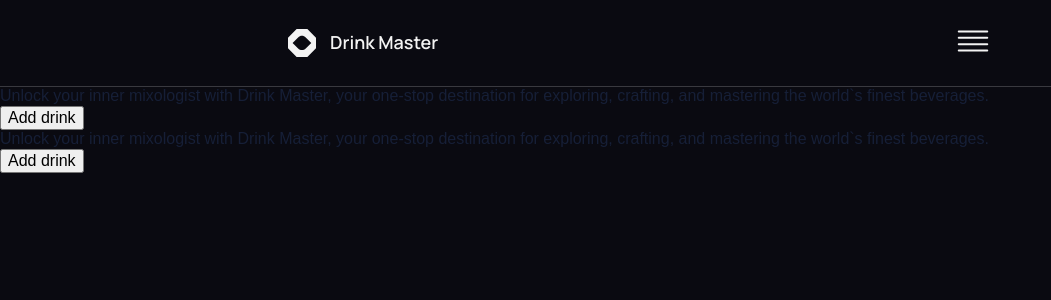
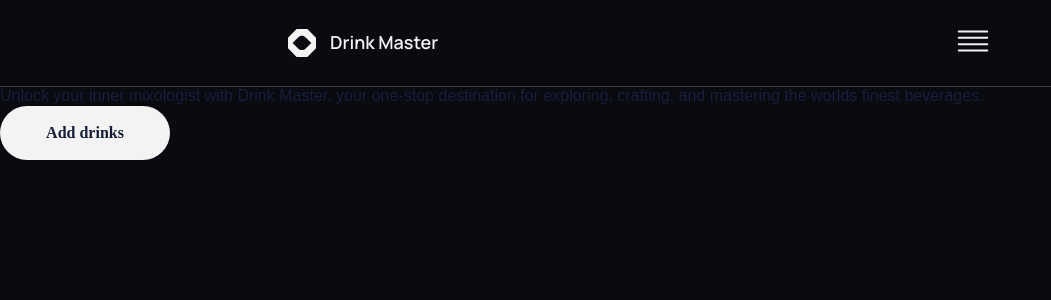
Before and after one commit to LightPride/DrinkMaster-FrontEnd, a React (Vite) app: page /DrinkMaster-FrontEnd/home in a window 1280 px wide. Shown: the top 300 px of the page, without its empty margins (0-1051 px from the left). Built offline with nearby package versions, Linux system fonts and the light colour scheme.

Commit message:
hero_section

```diff
--- /dev/null
+++ b/src/components/Button/Button.jsx
@@ -0,0 +1,48 @@
+import clsx from 'clsx';
+// import PropTypes from 'prop-types';
+import { StyledButton } from './StyledButton.styled';
+
+export const Button = ({
+  children,
+  className,
+  type,
+  addRecipe,
+  logOut,
+  addToFavorite,
+  seeRecipe,
+  subscribe,
+  disabled,
+  active,
+  onClick,
+  ...otherProps
+}) => {
+  const buttonClasses = clsx(StyledButton, className,{
+    addRecipe,
+    logOut,
+    addToFavorite,
+    seeRecipe,
+    subscribe,
+  });
+  const onClickAction = (e) => {
+    if (disabled) {
+      e.preventDefault();
+    } else {
+      return onClick(e);
+    }
+  };
+
+  const ButtonTag = otherProps.href ? 'a' : StyledButton;
+
+  return (
+    <ButtonTag
+      className={buttonClasses}
+      onClick={onClickAction}
+      disabled={disabled}
+      active={active}
+      {...otherProps}
+      type={type}
+    >
+      {children}
+    </ButtonTag>
+  );
+};
--- /dev/null
+++ b/src/components/Button/StyledButton.styled.jsx
@@ -0,0 +1,87 @@
+import styled from 'styled-components';
+
+export const StyledButton = styled.button`
+  display: flex;
+  text-align: center;
+  align-items: center;
+  justify-content: center;
+  border: none;
+  height: 54px;
+  border-radius: 42px;
+  background-color: #f3f3f3;
+  padding: 18px 44px 18px 44px;
+  cursor: pointer;
+
+  font-family: Manrope;
+  font-size: 16px;
+  font-weight: 600;
+  line-height: 1.2;
+  letter-spacing: 0%;
+
+  &.addRecipe {
+    width: 170px;
+    color: #161f37;
+  }
+  &.addRecipe:active {
+    border: 2px solid #4070cd80;
+  }
+  &.addRecipe:hover {
+    color: #f3f3f3;
+    background-color: #161f37;
+  }
+  &.addRecipe:disabled {
+    background-color: #434d67;
+    color: rgba(243, 243, 243, 0.2);
+  }
+
+  &.logOut {
+    width: 196px;
+    color: #161f37;
+  }
+  &.logOut:hover {
+    border: 1px solid rgba(243, 243, 243, 0.2);
+    color: #f3f3f3;
+    background-color: #161f37;
+  }
+  &.logOut:disabled {
+    border: 1px solid rgba(243, 243, 243, 0.2);
+    color: rgba(243, 243, 243, 0.2);
+    background-color: #161f37;
+  }
+
+  &.addToFavorite {
+    width: 251px;
+  }
+  &.addToFavorite:hover {
+    background-color: #161f37;
+    color: #f3f3f3;
+  }
+  &.addToFavorite:disabled {
+    background-color: #434d67;
+    color: rgba(243, 243, 243, 0.2);
+  }
+
+  &.seeRecipe {
+    width: 169px;
+    background-color: #161f37;
+    color: #f3f3f3;
+  }
+  &.seeRecipe:hover {
+    background-color: #f3f3f3;
+    color: #161f37;
+  }
+
+  &.subscribe {
+    width: 309px;
+    height: 56px;
+    color: #f3f3f3;
+    background-color:#0A0A11;
+    border-radius: 200px;
+    border: 1px solid rgba(243, 243, 243,0.2);
+  }
+
+  &.subscribe:hover {
+    background-color: #f3f3f3;
+    color: #161f37;
+  }
+`;
--- a/src/components/HomePageHero/HomePageHero.jsx
+++ b/src/components/HomePageHero/HomePageHero.jsx
@@ -1,6 +1,6 @@
+import { Button } from '../Button/Button';
 import PageTitle from '../PageTitle/PageTitle';
 import {
-  AddDrinkButton,
   HomePageHeroWrapper,
   HomePageSubtitle,
   HomePageTextWrapper,
@@ -8,25 +8,28 @@ import {
   HomePageImage,
 } from './HomePageHero.styled';
 
+
 const HomePageHero = () => {
+    const handleClick = () => {
+        console.log('Button clicked');}
   return (
-    <>
+
       <HomePageHeroWrapper>
         <HomePageTextWrapper>
           <PageTitle>Craft Your Perfect Drink with Drink Master</PageTitle>
           <HomePageSubtitle>
             Unlock your inner mixologist with Drink Master, your one-stop
-            destination for exploring, crafting, and mastering the world`s
+            destination for exploring, crafting, and mastering the worlds
             finest beverages.
           </HomePageSubtitle>
-          <AddDrinkButton>Add drink</AddDrinkButton>
+         <Button addRecipe onClick={handleClick}>Add drinks</Button>
         </HomePageTextWrapper>
 
-        <HomePageImageWrapper>
+        {/* <HomePageImageWrapper>
           <HomePageImage />
-        </HomePageImageWrapper>
+        </HomePageImageWrapper> */}
       </HomePageHeroWrapper>
-    </>
+
   );
 };
 
--- a/src/components/HomePageHero/HomePageHero.styled.jsx
+++ b/src/components/HomePageHero/HomePageHero.styled.jsx
@@ -9,6 +9,3 @@ export const HomePageImageWrapper = styled.div``;
 export const HomePageSubtitle = styled.p``;
 
 export const  HomePageImage = styled.img``;
-
-
-export const AddDrinkButton = styled.button``;
--- a/src/pages/HomePage/HomePage.jsx
+++ b/src/pages/HomePage/HomePage.jsx
@@ -13,7 +13,6 @@ const HomePage = () => {
       imPath={recipes[0].drinkThumb}
       category={recipes[0].category}
       />
-      <HomePageHeroList/>
     </HomeContainer>
    </HomeWrapper>
   );
```
